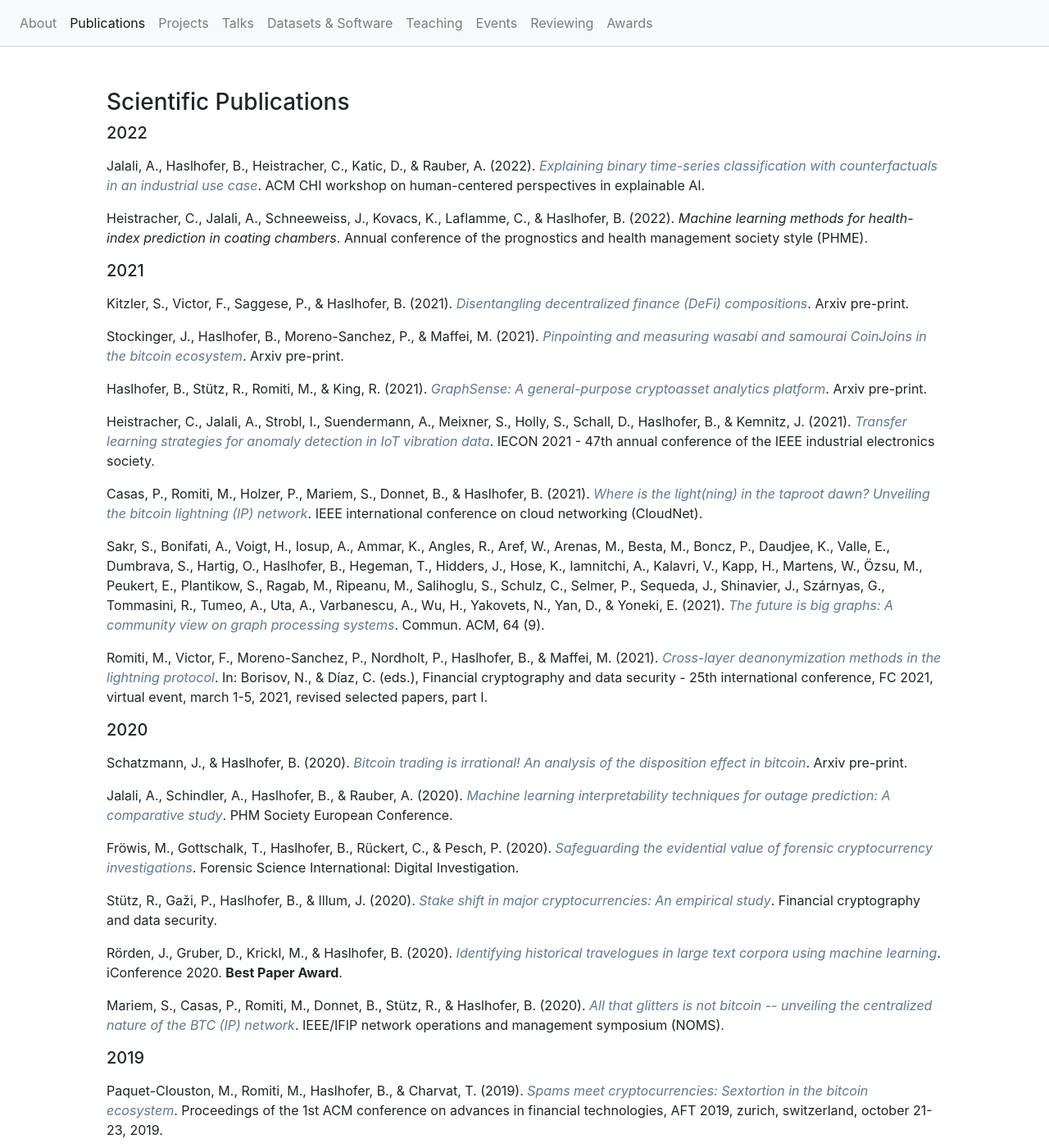
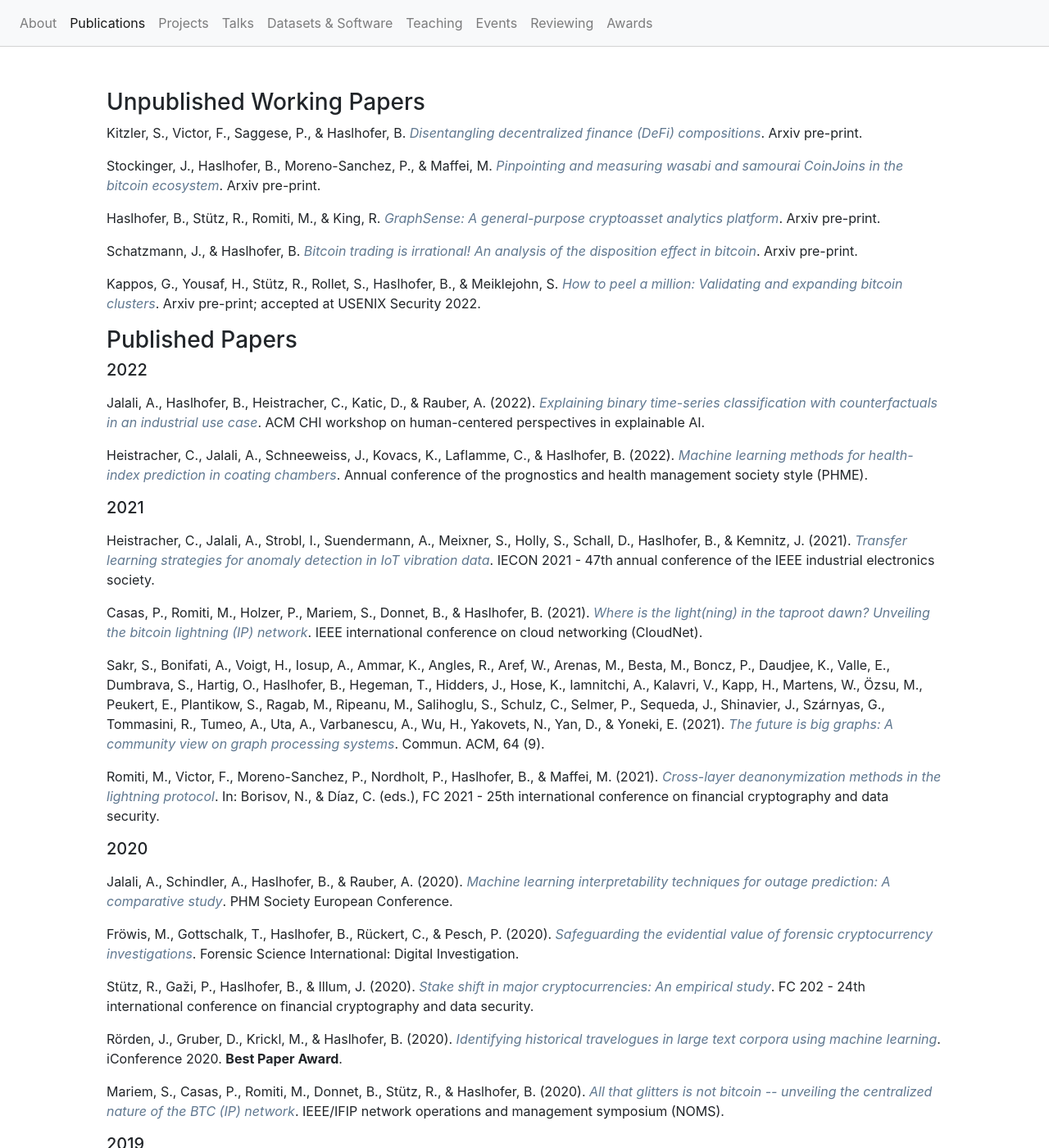
Before and after one commit to behas/behas.github.com, a Jekyll site: the page built from publications.html, in a window 1280 px wide and 1400 px high. Shown: the whole window at 82% size. Built offline with Jekyll 4.4.1, drawn with Linux system fonts in a browser that asks for light colours; a style sheet for code colours, icons or effects is not loaded; some of the changed text lies outside the part shown.

Commit message:
added unpublished manuscripts section

```diff
--- a/_data/publications.yml
+++ b/_data/publications.yml
@@ -1,7 +1,8 @@
 ---
 nocite: "[@*]"
 references:
-- author:
+- annote: Arxiv pre-print
+  author:
   - family: Kitzler
     given: Stefan
   - family: Victor
@@ -10,13 +11,12 @@ references:
     given: Pietro
   - family: Haslhofer
     given: Bernhard
-  container-title: Arxiv pre-print
   id: "Kitzler:2021a"
-  issued: 2021
   title: Disentangling decentralized finance (DeFi) compositions
-  type: article-journal
+  type: manuscript
   url: "https://arxiv.org/abs/2111.11933"
-- author:
+- annote: Arxiv pre-print
+  author:
   - family: Stockinger
     given: Johann
   - family: Haslhofer
@@ -25,14 +25,13 @@ references:
     given: Pedro
   - family: Maffei
     given: Matteo
-  container-title: Arxiv pre-print
   id: "Stockinger:2021a"
-  issued: 2021
   title: Pinpointing and measuring wasabi and samourai CoinJoins in the
     bitcoin ecosystem
-  type: article-journal
+  type: manuscript
   url: "https://arxiv.org/abs/2109.10229"
-- author:
+- annote: Arxiv pre-print
+  author:
   - family: Haslhofer
     given: Bernhard
   - family: Stütz
@@ -41,25 +40,42 @@ references:
     given: Matteo
   - family: King
     given: Ross
-  container-title: Arxiv pre-print
   id: "Haslhofer:2021a"
-  issued: 2021
   title: "GraphSense: A general-purpose cryptoasset analytics platform"
   title-short: GraphSense
-  type: article-journal
+  type: manuscript
   url: "https://arxiv.org/abs/2102.13613"
-- author:
+- annote: Arxiv pre-print
+  author:
   - family: Schatzmann
     given: Jürgen E.
   - family: Haslhofer
     given: Bernhard
-  container-title: Arxiv pre-print
   id: "Schatzmann:2020a"
-  issued: 2020
   title: Bitcoin trading is irrational! An analysis of the disposition
     effect in bitcoin
-  type: article-journal
+  type: manuscript
   url: "https://arxiv.org/abs/2010.12415"
+- annote: Arxiv pre-print; accepted at USENIX Security 2022
+  author:
+  - family: Kappos
+    given: George
+  - family: Yousaf
+    given: Haaroon
+  - family: Stütz
+    given: Rainer
+  - family: Rollet
+    given: Sofia
+  - family: Haslhofer
+    given: Bernhard
+  - family: Meiklejohn
+    given: Sarah
+  id: "Kappos:2022a"
+  title: "How to peel a million: Validating and expanding bitcoin
+    clusters"
+  title-short: How to peel a million
+  type: manuscript
+  url: "https://arxiv.org/abs/2205.13882"
 - author:
   - family: Jalali
     given: Anahid
@@ -99,6 +115,7 @@ references:
   title: Machine learning methods for health-index prediction in coating
     chambers
   type: paper-conference
+  url: "https://arxiv.org/abs/2205.15145"
 - author:
   - family: Heistracher
     given: Clemens
@@ -260,9 +277,8 @@ references:
   - family: Maffei
     given: Matteo
   collection-title: Lecture notes in computer science
-  container-title: Financial cryptography and data security - 25th
-    international conference, FC 2021, virtual event, march 1-5, 2021,
-    revised selected papers, part I
+  container-title: FC 2021 - 25th international conference on financial
+    cryptography and data security
   doi: 10.1007/978-3-662-64322-8_9
   editor:
   - family: Borisov
@@ -327,7 +343,8 @@ references:
     given: Bernhard
   - family: Illum
     given: Jacob
-  container-title: Financial cryptography and data security
+  container-title: FC 202 - 24th international conference on financial
+    cryptography and data security
   doi: 10.1007/978-3-030-51280-4_7
   id: "Stuetz:2020a"
   issued: 2020
--- a/_includes/publication.html
+++ b/_includes/publication.html
@@ -9,13 +9,14 @@
     {{ author.family }}, {{ author.given | slice: 0 }}.{% unless forloop.last %},{% endunless %}
 {% endfor %}
 
+{% if publication.issued %}
   {% if publication.issued contains '-' %}
     {% assign pub_date = publication.issued | split: "-" | first %}
   {% else %}
     {% assign pub_date = publication.issued %}
   {% endif %}
-
   ({{ pub_date }}).
+{% endif %}
 
 {% if publication.url %}
   <a href="{{publication.url}}" target="_blank"><em>{{ publication.title }}</em></a>.
@@ -65,7 +66,6 @@
       <em>{{ publication.note }}</em>.
     {% endif %}
 
-
   {% when 'report' or 'thesis' %}
     {{ publication.genre }},
     {{ publication.publisher }}.
@@ -86,6 +86,10 @@
       {{ publication.container-title }}
       {{ publication.publisher }}.
 
+  {% when 'manuscript' %}
+      {{ publication.container-title }}
+      {{ publication.annote }}.
+
   {% else %}
       <strong>Unknown publication type.</strong>
 
--- a/publications.html
+++ b/publications.html
@@ -6,7 +6,17 @@ permalink: /publications
 
 <div class="container mt-5">
 
-  <h3>Scientific Publications</h3>
+  <h3>Unpublished Working Papers</h3>
+
+    {% for pub in site.data.publications.references %}
+
+      {% if pub.type == 'manuscript' %}
+        {% include publication.html publication=pub %}
+      {% endif %}
+
+    {% endfor %}
+
+  <h3>Published Papers</h3>
 
   {% capture years %}
       {% for pub in site.data.publications.references %}
```
Also changed, not shown: assets/bibliography.bib (+19 -18 lines). Lines whose indentation alone changed are shown as unchanged.
